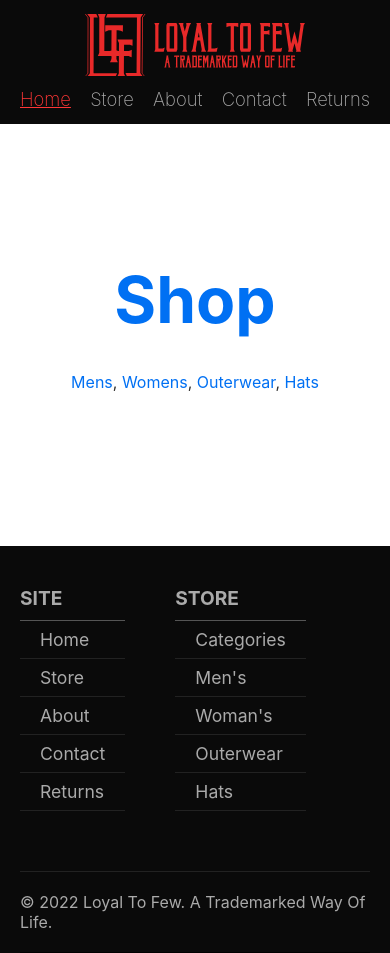
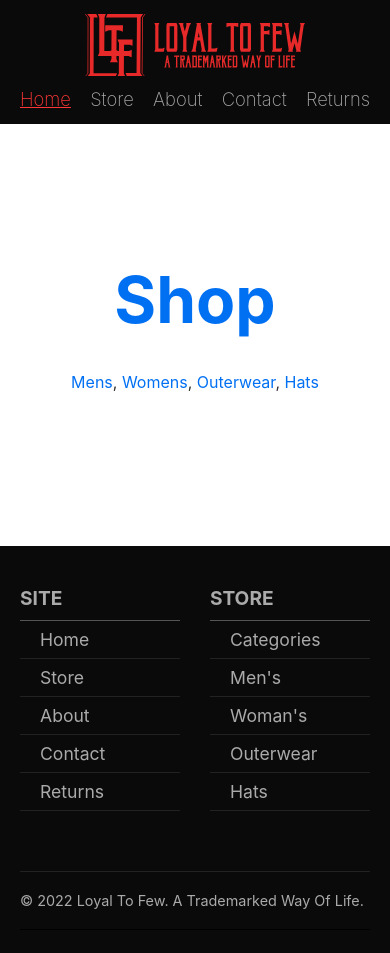
Before and after one commit to mikegulline/loyaltofew, a Next.js app: page / in a window 390 px wide. After the commit the page ends 930 px from the top, so only its background shows below. Built offline with nearby package versions, Linux system fonts and the light colour scheme.

Commit message:
footer styling

```diff
--- a/components/Footer/Footer.module.css
+++ b/components/Footer/Footer.module.css
@@ -37,3 +37,13 @@
   border-bottom: 1px solid #000;
   padding: 20px 0;
 }
+
+@media (max-width: 1200px) {
+  .columns {
+    grid-template-columns: 1fr 1fr;
+    column-gap: 30px;
+  }
+  .copy {
+    font-size: 0.9rem;
+  }
+}
```
